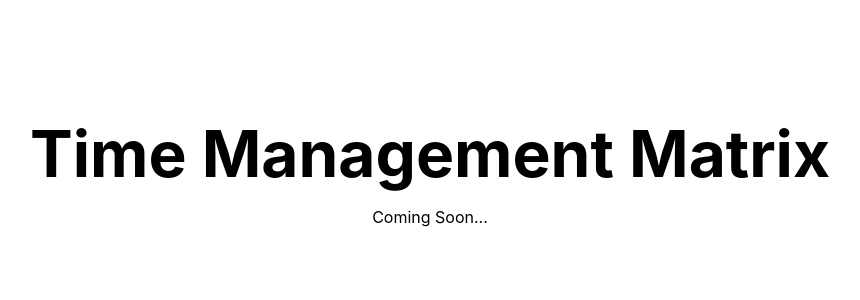
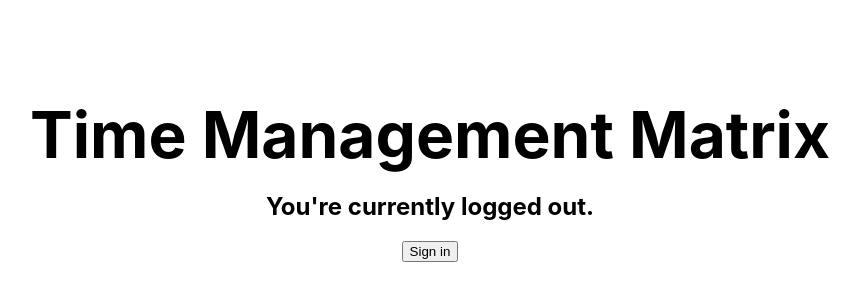
Before and after one commit to Arindam-Mondal/time-management-matrix, a Next.js app in the folder time-management-matrix-web/: page / in a window 1280 px wide. Shown: the part 220-520 px from the top of the page, without its empty margins (210-1070 px from the left). Built offline with nearby package versions, Linux system fonts and the light colour scheme; no server answers.

Commit message:
Google Authentication added

```diff
--- a/time-management-matrix-web/package.json
+++ b/time-management-matrix-web/package.json
@@ -10,6 +10,7 @@
   },
   "dependencies": {
     "next": "12.2.3",
+    "next-auth": "^4.10.3",
     "react": "18.2.0",
     "react-dom": "18.2.0"
   },
--- a/time-management-matrix-web/pages/_app.js
+++ b/time-management-matrix-web/pages/_app.js
@@ -1,7 +1,12 @@
-import '../styles/globals.css'
+import "../styles/globals.css";
+import { SessionProvider } from "next-auth/react";
 
-function MyApp({ Component, pageProps }) {
-  return <Component {...pageProps} />
+function MyApp({ Component, pageProps: { session, ...pageProps } }) {
+  return (
+    <SessionProvider session={session}>
+      <Component {...pageProps} />
+    </SessionProvider>
+  );
 }
 
-export default MyApp
+export default MyApp;
--- a/time-management-matrix-web/pages/index.js
+++ b/time-management-matrix-web/pages/index.js
@@ -1,8 +1,11 @@
 import Head from "next/head";
 import Image from "next/image";
 import styles from "../styles/Home.module.css";
+import { useSession, signIn, signOut } from "next-auth/react";
 
 export default function Home() {
+  const { data: session } = useSession();
+
   return (
     <div className={styles.container}>
       <Head>
@@ -13,7 +16,12 @@
 
       <main className={styles.main}>
         <h1 className={styles.title}>Time Management Matrix</h1>
-        <p>Coming Soon...</p>
+        <h2>You're currently {session ? "logged in." : "logged out."}</h2>
+        {session ? (
+          <button onClick={() => signOut()}>Sign out</button>
+        ) : (
+          <button onClick={() => signIn()}>Sign in</button>
+        )}
       </main>
     </div>
   );
```
Also changed, not shown: time-management-matrix-web/pages/api/auth/[...nextauth].js (added, +25 -0 lines), 1 other file (tests, documents, lock files or other folders).
